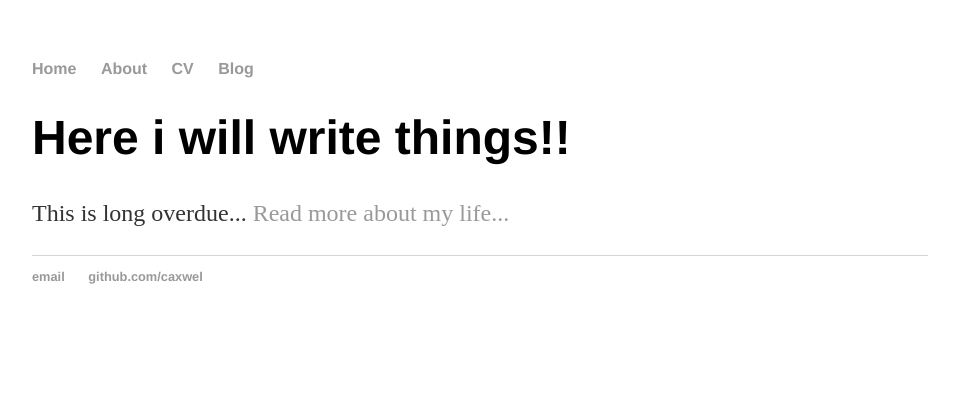
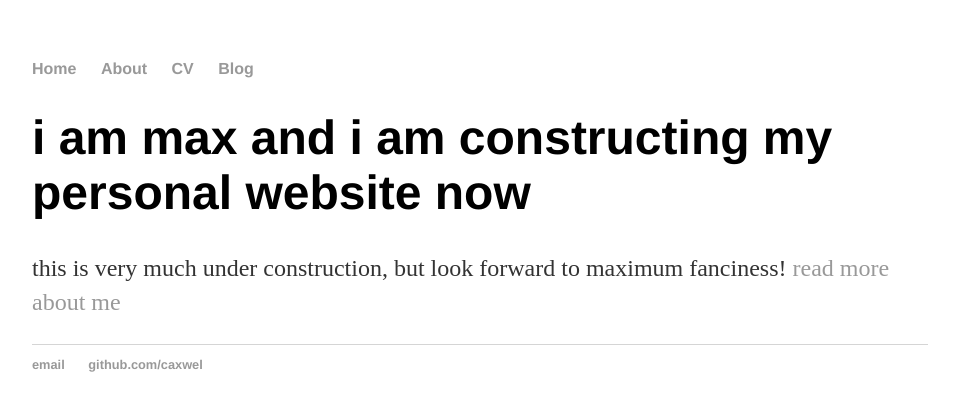
Before and after one commit to caxwel/caxwel.github.io, a Jekyll site: the page built from index.html, in a window 1280 px wide. Shown: the top 411 px of the page, without its empty margins (160-1119 px from the left). Built offline with Jekyll 4.4.1, drawn with Linux system fonts in a browser that asks for light colours.

Commit message:
Update index.html
baby's first front-matter

```diff
--- a/index.html
+++ b/index.html
@@ -1,30 +1,8 @@
-<!DOCTYPE html>
-<html>
-	<head>
-		<title>Max Turer, Software Engineer</title>
-		<!-- link to main stylesheet -->
-		<link rel="stylesheet" type="text/css" href="/css/main.css">
-	</head>
-	<body>
-		<nav>
-    		<ul>
-        		<li><a href="/">Home</a></li>
-	        	<li><a href="/about">About</a></li>
-        		<li><a href="/cv">CV</a></li>
-        		<li><a href="/blog">Blog</a></li>
-    		</ul>
-		</nav>
-		<div class="container">
-    		<div class="blurb">
-        		<h1>Here i will write things!!</h1>
-				<p>This is long overdue... <a href="/about">Read more about my life...</a></p>
-    		</div><!-- /.blurb -->
-		</div><!-- /.container -->
-		<footer>
-    		<ul>
-        		<li><a href="mailto:turermax@gmail.com">email</a></li>
-        		<li><a href="https://github.com/caxwel">github.com/caxwel</a></li>
-			</ul>
-		</footer>
-	</body>
-</html>
+---
+layout: default
+title: max turer 🌙
+---
+<div class="blurb">
+	<h1>i am max and i am constructing my personal website now</h1>
+	<p>this is very much under construction, but look forward to maximum fanciness! <a href="/about">read more about me</a></p>
+</div><!-- /.blurb -->
```
